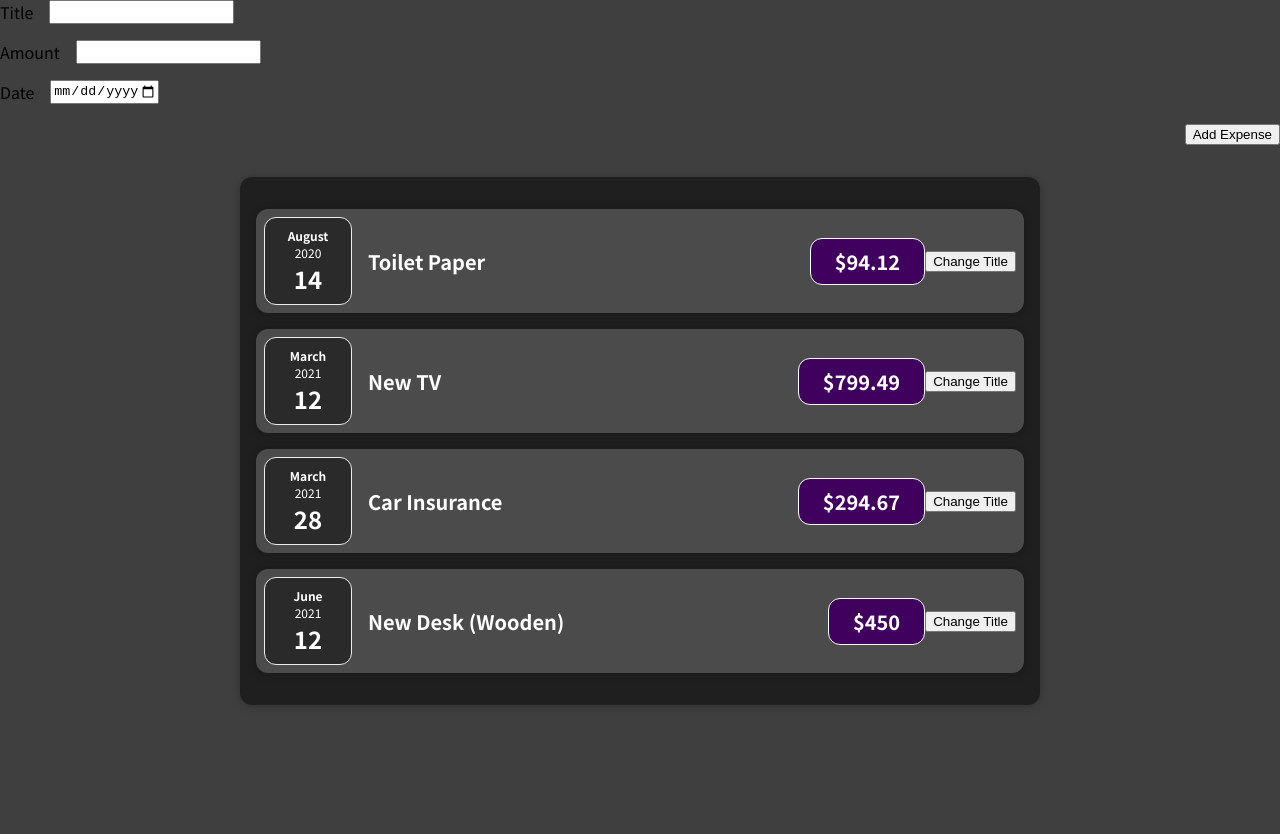
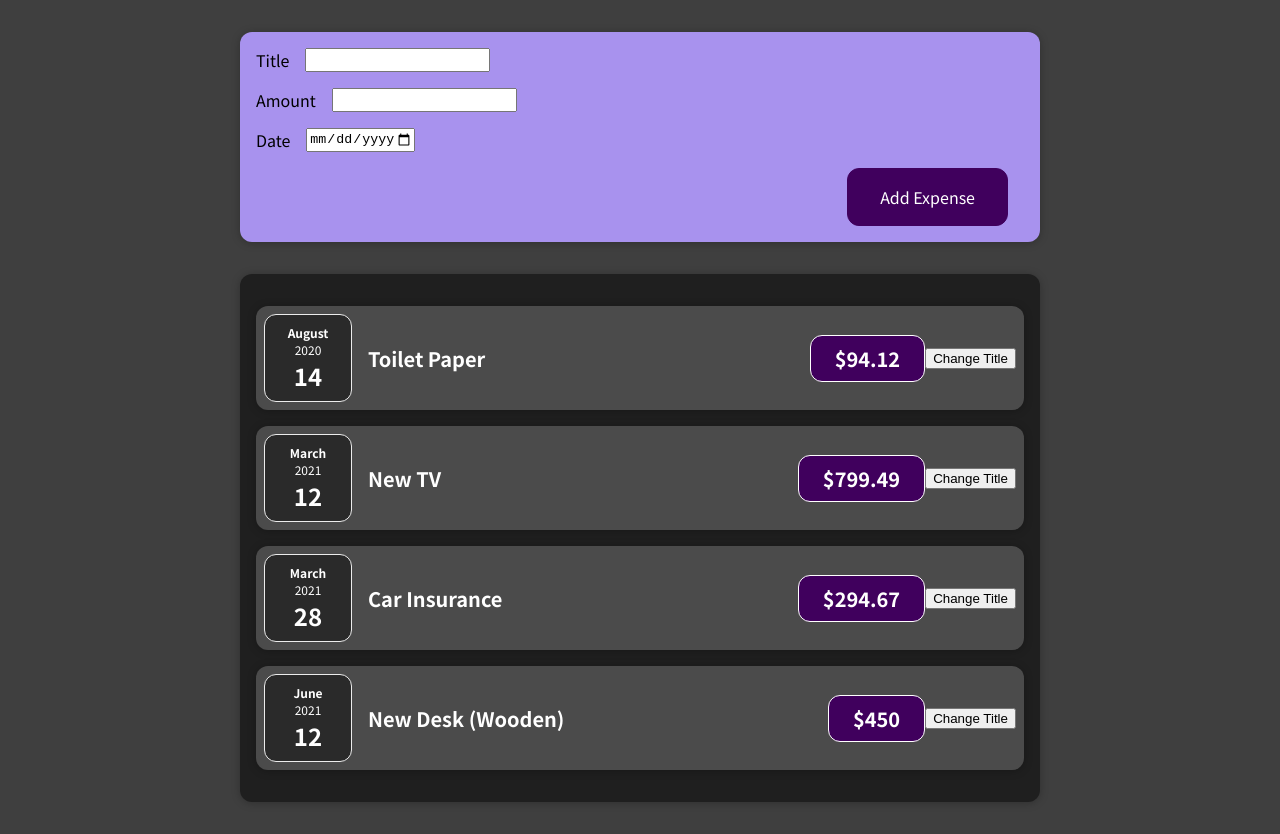
Before and after one commit to sree-lakshmi-n/react, a React (Create React App) app in the folder 01-starting-setup/: page / in a window 1280 px wide. Before the commit the page ends 800 px from the top, so only its background shows below. Built offline with nearby package versions, Linux system fonts and the light colour scheme.

Commit message:
added classname new-expense

```diff
--- a/01-starting-setup/src/components/NewExpense/NewExpense.js
+++ b/01-starting-setup/src/components/NewExpense/NewExpense.js
@@ -2,7 +2,7 @@ import "./NewExpense.css";
 import ExpenseForm from "./ExpenseForm";
 const NewExpense = () => {
   return (
-    <div>
+    <div className="new-expense">
       <ExpenseForm />
     </div>
   );
```
Also changed, not shown: 1 other file (tests, documents, lock files or other folders).
